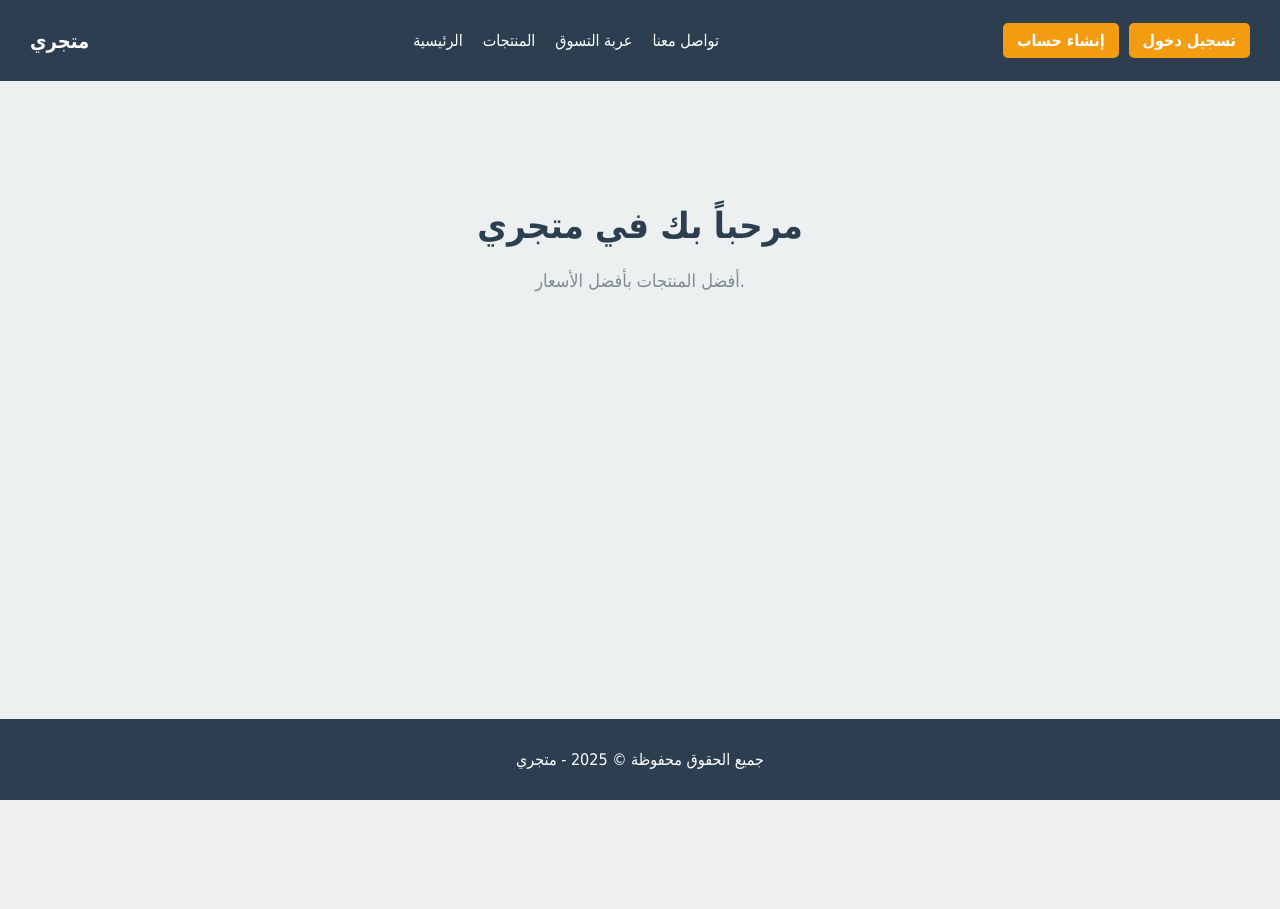
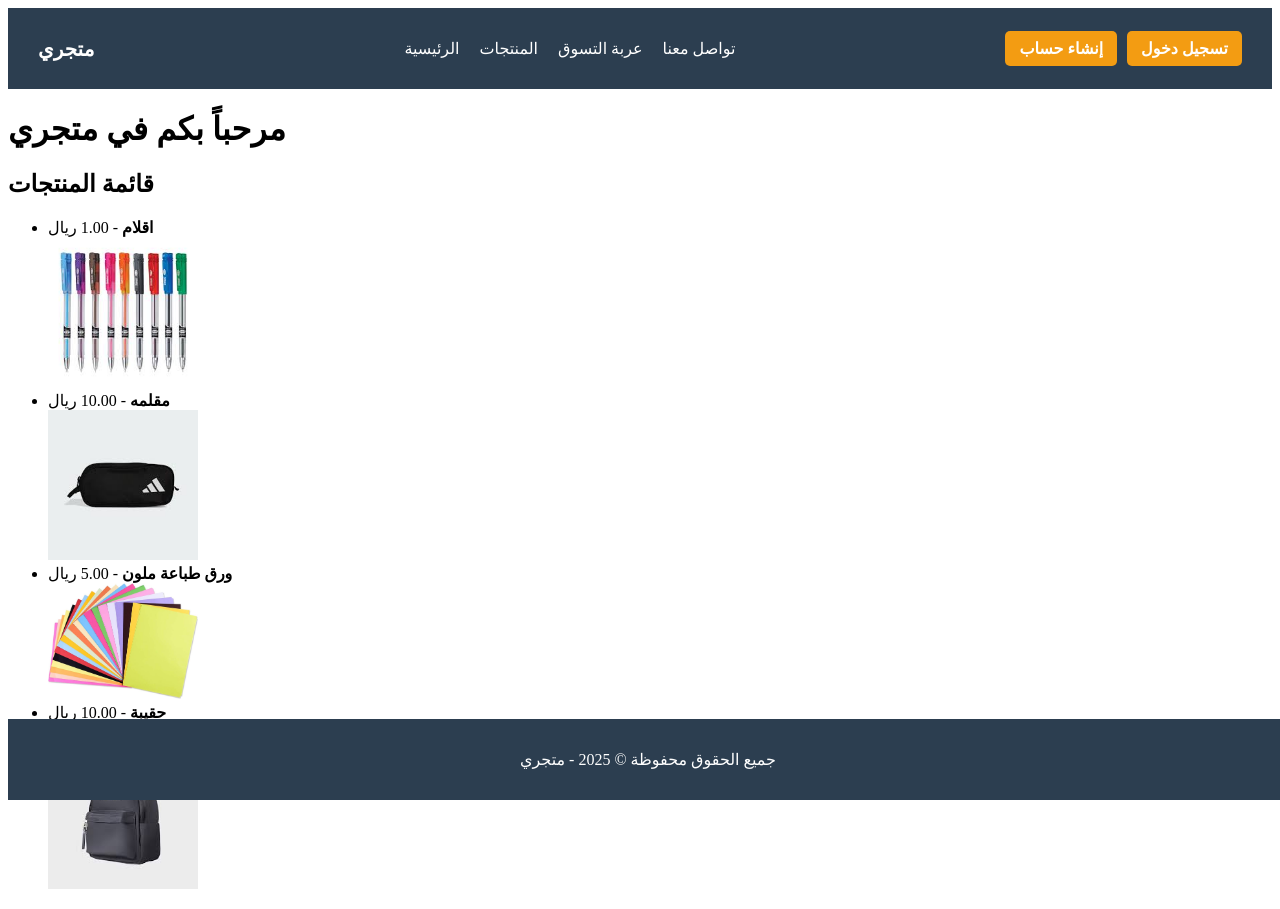
Before and after one commit to abostam-dev/bander, a Django app: page / in a window 1280 px wide. Before the commit the page ends 800 px from the top, so only its background shows below. Run offline with Django 5.2, Linux system fonts and the light colour scheme; data comes from the database, SQL or seed files in the repository; both versions use the stored data as it was after the commit; parts of the project's set-up code (start-up, migrations or seed data) failed here and were passed over.

Commit message:
استدعاء المنتجات في الهوم

```diff
--- a/bb125555/urls.py
+++ b/bb125555/urls.py
@@ -2,7 +2,7 @@
 from django.urls import path, include   # استيراد path و include
 from django.conf import settings
 from django.conf.urls.static import static
-from . import views   # استيراد views من المشروع الرئيسي
+from . import views   # استدعاء home_view من views.py
 
 urlpatterns = [
     path('admin/', admin.site.urls),
@@ -13,7 +13,7 @@
     path('finance/', include('finance.urls')),
 
     # الصفحة الرئيسية
-    path('', views.home, name='home'),
+    path('', views.home_view, name='home'),
 ]
 
 # دعم الملفات الثابتة والميديا أثناء التطوير
--- a/bb125555/views.py
+++ b/bb125555/views.py
@@ -1,4 +1,10 @@
 from django.shortcuts import render
+from commerce.models import Product
 
-def home(request):
-    return render(request, "home.html")
+
+# الصفحة الرئيسية
+def home_view(request):
+    # جلب جميع المنتجات من قاعدة البيانات
+    products = Product.objects.all()
+    # تمرير المنتجات لقالب home.html
+    return render(request, "home.html", {"products": products})
--- /dev/null
+++ b/templates/Commerce/products_section.html
@@ -0,0 +1,16 @@
+<section>
+    <h2>قائمة المنتجات</h2>
+    <ul>
+        {% for product in products %}
+            <li>
+                <strong>{{ product.name }}</strong> - {{ product.price }} ريال
+                {% if product.image %}
+                    <br>
+                    <img src="{{ product.image.url }}" alt="{{ product.name }}" width="150">
+                {% endif %}
+            </li>
+        {% empty %}
+            <li>لا توجد منتجات حالياً.</li>
+        {% endfor %}
+    </ul>
+</section>
--- a/templates/home.html
+++ b/templates/home.html
@@ -2,40 +2,20 @@
 <html lang="ar">
 <head>
     <meta charset="UTF-8">
-    <title>الصفحة الرئيسية - متجري</title>
+    <title>الرئيسية</title>
 </head>
 <body>
-
-    <!-- استدعاء الشريط العلوي -->
+    <!-- الشريط العلوي -->
     {% include "header.html" %}
 
-    <main class="content">
-        <h1>مرحباً بك في متجري</h1>
-        <p>أفضل المنتجات بأفضل الأسعار.</p>
+    <main>
+        <h1>مرحباً بكم في متجري</h1>
+
+        <!-- قسم المنتجات -->
+        {% include "commerce/products_section.html" %}
     </main>
 
-    <!-- استدعاء الشريط السفلي -->
+    <!-- الشريط السفلي -->
     {% include "footer.html" %}
-
 </body>
-
-<style>
-    body {
-        margin: 0;
-        font-family: "Tahoma", sans-serif;
-        background-color: #ecf0f1;
-    }
-    .content {
-        text-align: center;
-        padding: 100px 20px;
-    }
-    .content h1 {
-        font-size: 36px;
-        color: #2c3e50;
-    }
-    .content p {
-        font-size: 18px;
-        color: #7f8c8d;
-    }
-</style>
 </html>
```
Also changed, not shown: commerce/views.py (+8 -1 lines), db.sqlite3, media/products/633aa6645b76dc0ae000b022-colored-paper-colored-a4-copy-paper.jpg (added), media/products/images.jpg (added), media/products/تنزيل_1.jpg (added), media/products/تنزيل_2.jpg (added).
